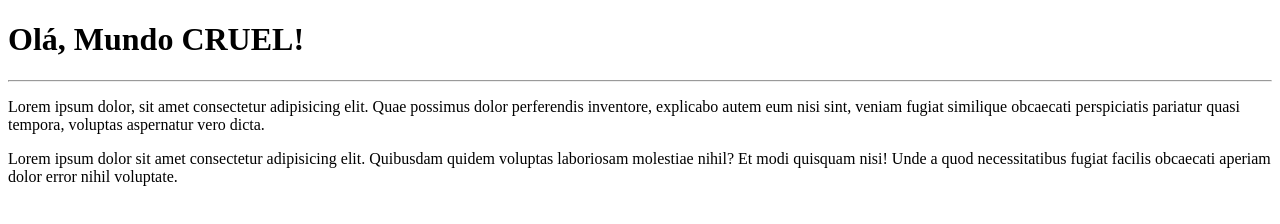
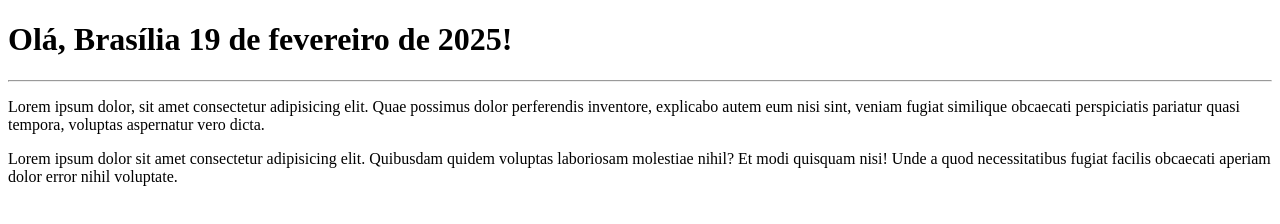
Before and after one commit to heliofe/Ola-Mundo, a plain HTML site: page index.html in a window 1280 px wide. Drawn offline with Linux system fonts and the light colour scheme.

Commit message:
Update index.html

```diff
--- a/index.html
+++ b/index.html
@@ -9,7 +9,7 @@
 </head>
 
 <body>
-    <h1>Olá, Mundo CRUEL!</h1>
+    <h1>Olá, Brasília 19 de fevereiro de 2025!</h1>
     <hr>
     <p>Lorem ipsum dolor, sit amet consectetur adipisicing elit. Quae possimus dolor perferendis inventore, explicabo autem eum nisi sint, veniam fugiat similique obcaecati perspiciatis pariatur quasi tempora, voluptas aspernatur vero dicta.</p>
     <p>Lorem ipsum dolor sit amet consectetur adipisicing elit. Quibusdam quidem voluptas laboriosam molestiae nihil? Et modi quisquam nisi! Unde a quod necessitatibus fugiat facilis obcaecati aperiam dolor error nihil voluptate.
```
